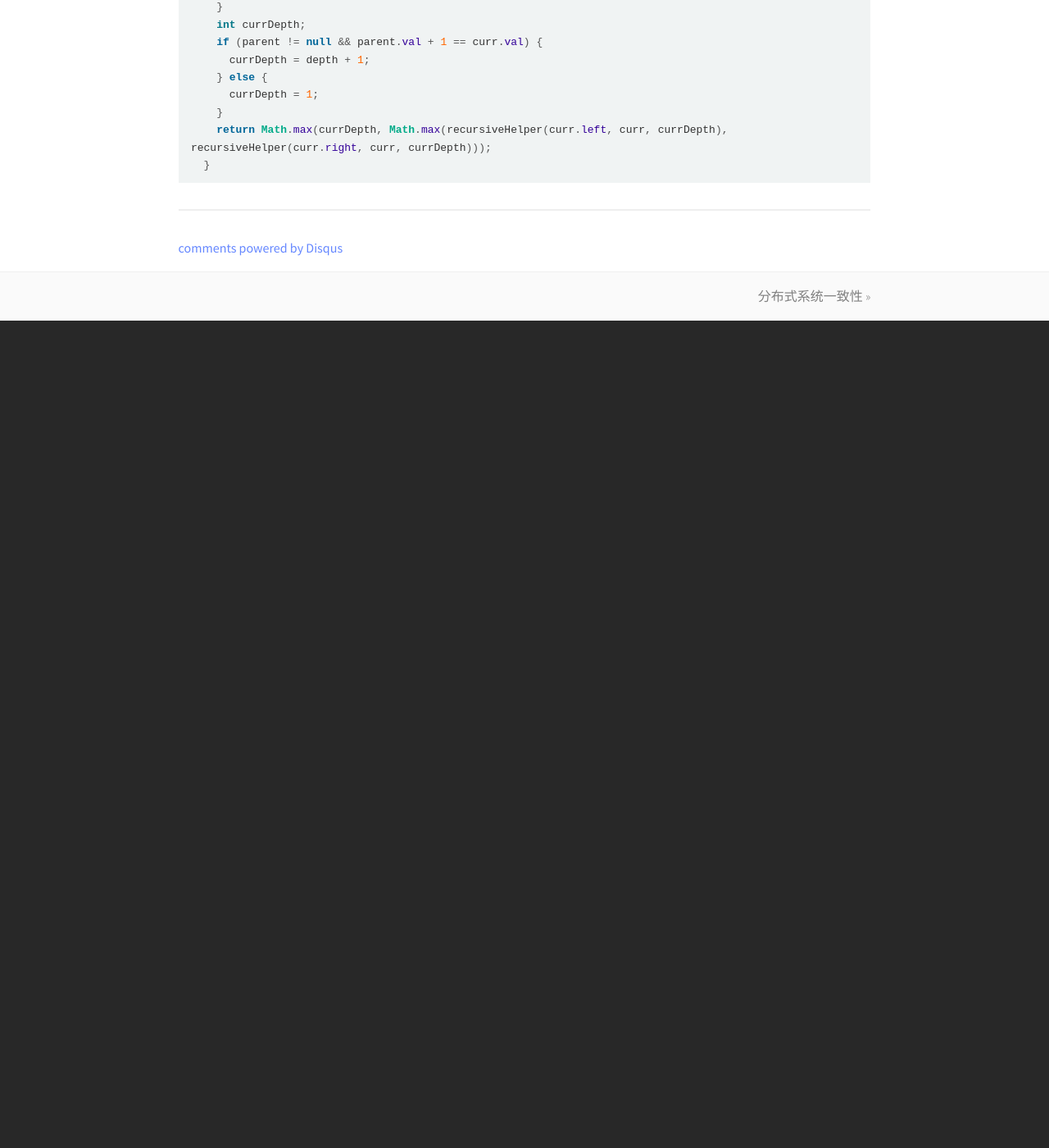
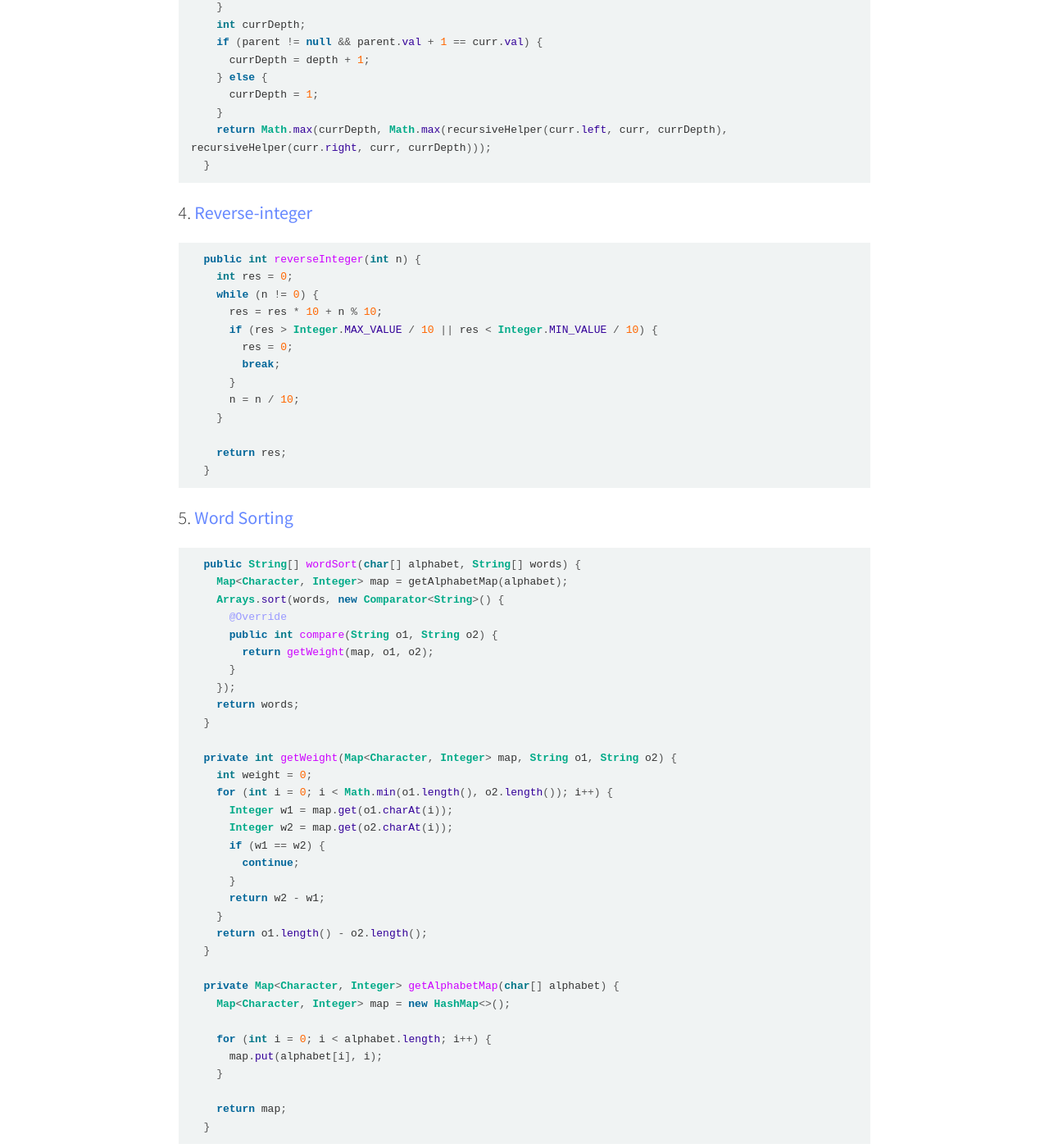
Before and after one commit to summer00/summer00.github.io, a Jekyll site: the page built from _posts/2018-08-21-lintcode-netease.md, in a window 1280 px wide and 1400 px high, scrolled down 1538 px. Shown: the whole window at 82% size. Built offline with Jekyll 4.4.1, drawn with Linux system fonts in a browser that asks for light colours; comment, search, counter and statistics services are not loaded; before the commit the page ends 1929 px from its top, so only the background shows below that; some of the changed text lies outside the part shown.

Commit message:
update lintcode netease

````diff
--- a/_posts/2018-08-21-lintcode-netease.md
+++ b/_posts/2018-08-21-lintcode-netease.md
@@ -75,3 +75,59 @@ categories: [algorithm]
     return Math.max(currDepth, Math.max(recursiveHelper(curr.left, curr, currDepth), recursiveHelper(curr.right, curr, currDepth)));
   }
 ```
+
+# 4. [Reverse-integer](https://www.lintcode.com/problem/reverse-integer/description)
+
+```java
+  public int reverseInteger(int n) {
+    int res = 0;
+    while (n != 0) {
+      res = res * 10 + n % 10;
+      if (res > Integer.MAX_VALUE / 10 || res < Integer.MIN_VALUE / 10) {
+        res = 0;
+        break;
+      }
+      n = n / 10;
+    }
+
+    return res;
+  }
+```
+
+# 5. [Word Sorting](https://www.lintcode.com/problem/word-sorting/description)
+
+```java
+  public String[] wordSort(char[] alphabet, String[] words) {
+    Map<Character, Integer> map = getAlphabetMap(alphabet);
+    Arrays.sort(words, new Comparator<String>() {
+      @Override
+      public int compare(String o1, String o2) {
+        return getWeight(map, o1, o2);
+      }
+    });
+    return words;
+  }
+
+  private int getWeight(Map<Character, Integer> map, String o1, String o2) {
+    int weight = 0;
+    for (int i = 0; i < Math.min(o1.length(), o2.length()); i++) {
+      Integer w1 = map.get(o1.charAt(i));
+      Integer w2 = map.get(o2.charAt(i));
+      if (w1 == w2) {
+        continue;
+      }
+      return w2 - w1;
+    }
+    return o1.length() - o2.length();
+  }
+
+  private Map<Character, Integer> getAlphabetMap(char[] alphabet) {
+    Map<Character, Integer> map = new HashMap<>();
+
+    for (int i = 0; i < alphabet.length; i++) {
+      map.put(alphabet[i], i);
+    }
+
+    return map;
+  }
+```
````
Also changed, not shown: other parts of _posts/2018-08-21-lintcode-netease.md (+2 -2 lines).
